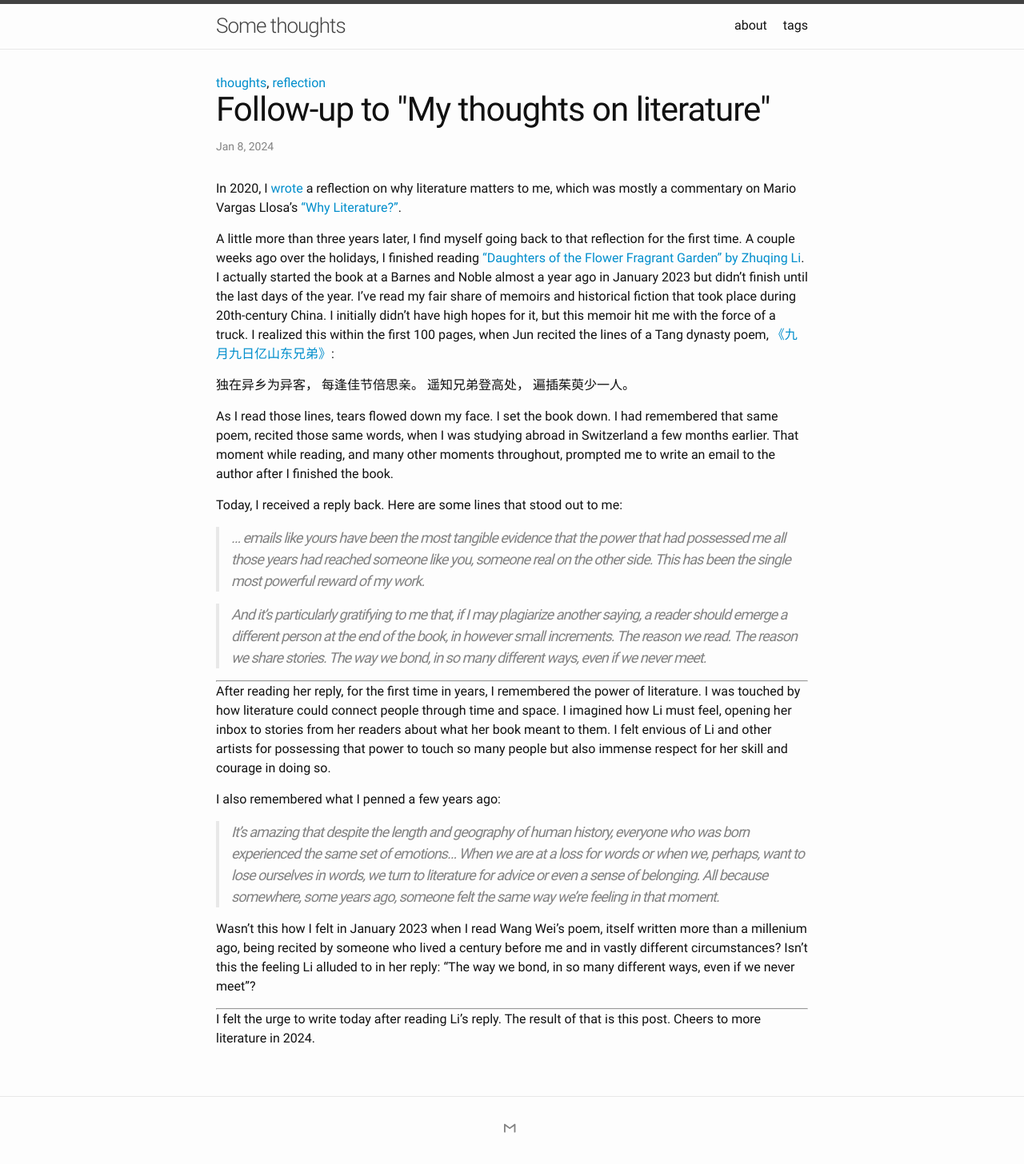
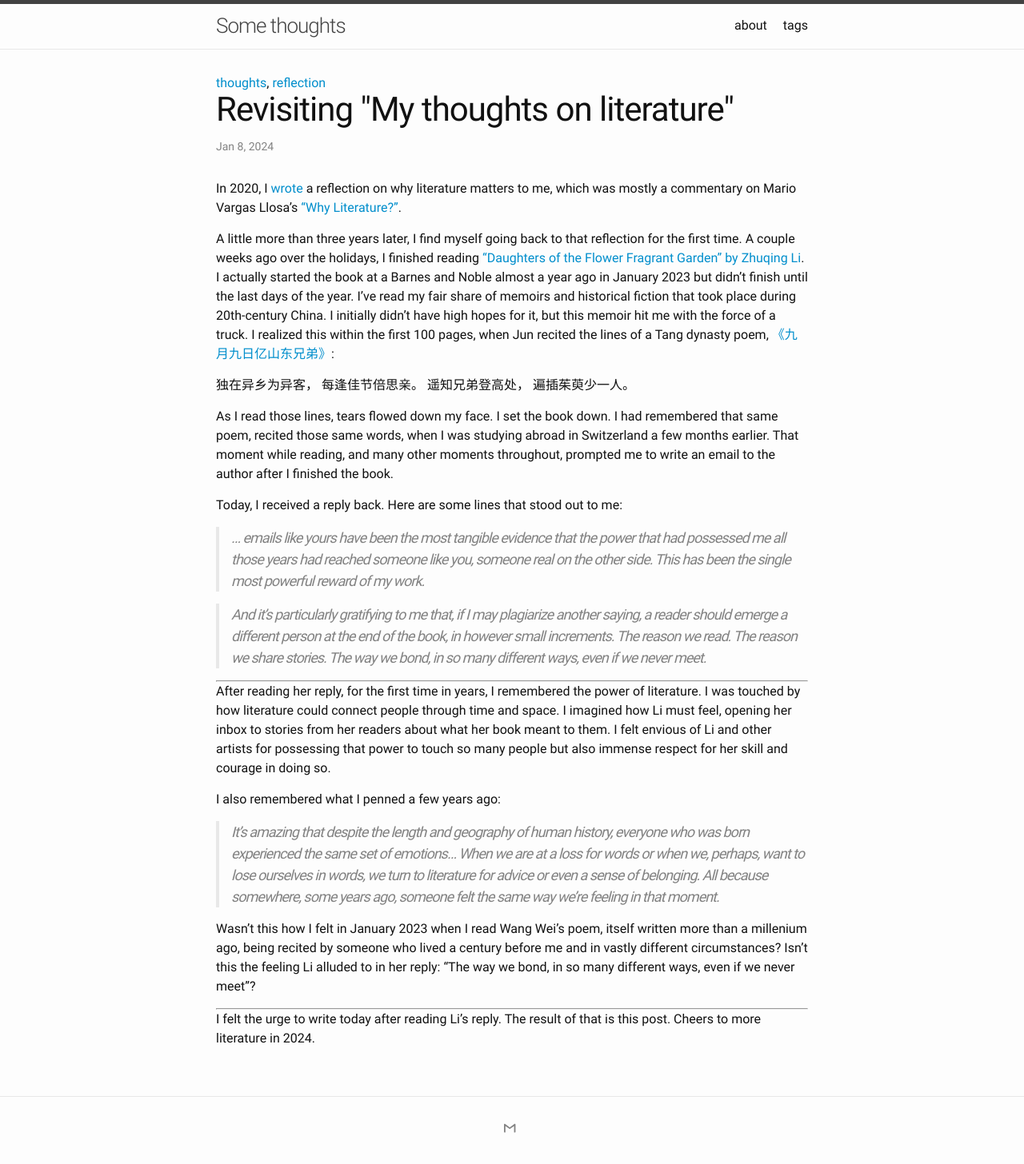
Before and after one commit to mlong93/mlong93.github.io, a Jekyll site: the page built from _posts/2024-01-07-literature-reflection.md, in a window 1280 px wide. Shown: the whole page at 80% size. Built offline with Jekyll 4.4.1, drawn with Linux system fonts in a browser that asks for light colours.

Commit message:
formatting and title

```diff
--- a/_posts/2024-01-07-literature-reflection.md
+++ b/_posts/2024-01-07-literature-reflection.md
@@ -1,6 +1,6 @@
 ---
 layout: post
-title: Follow-up to "My thoughts on literature"
+title: Revisiting "My thoughts on literature"
 date: 2024-01-07 20:00:00 -08:00
 categories: thoughts, reflection
 tags: [thoughts, reflection]
@@ -24,6 +24,7 @@ Today, I received a reply back. Here are some lines that stood out to me:
 > And it's particularly gratifying to me that, if I may plagiarize another saying, a reader should emerge a different person at the end of the book, in however small increments. The reason we read. The reason we share stories. The way we bond, in so many different ways, even if we never meet.
 
 ---
+
 After reading her reply, for the first time in years, I remembered the power of literature. I was touched by how literature could connect people through time and space. I imagined how Li must feel, opening her inbox to stories from her readers about what her book meant to them. I felt envious of Li and other artists for possessing that power to touch so many people but also immense respect for her skill and courage in doing so.
 
 I also remembered what I penned a few years ago:
@@ -33,4 +34,5 @@ I also remembered what I penned a few years ago:
 Wasn't this how I felt in January 2023 when I read Wang Wei's poem, itself written more than a millenium ago, being recited by someone who lived a century before me and in vastly different circumstances? Isn't this the feeling Li alluded to in her reply: "The way we bond, in so many different ways, even if we never meet"?
 
 ---
+
 I felt the urge to write today after reading Li's reply. The result of that is this post. Cheers to more literature in 2024.
```
